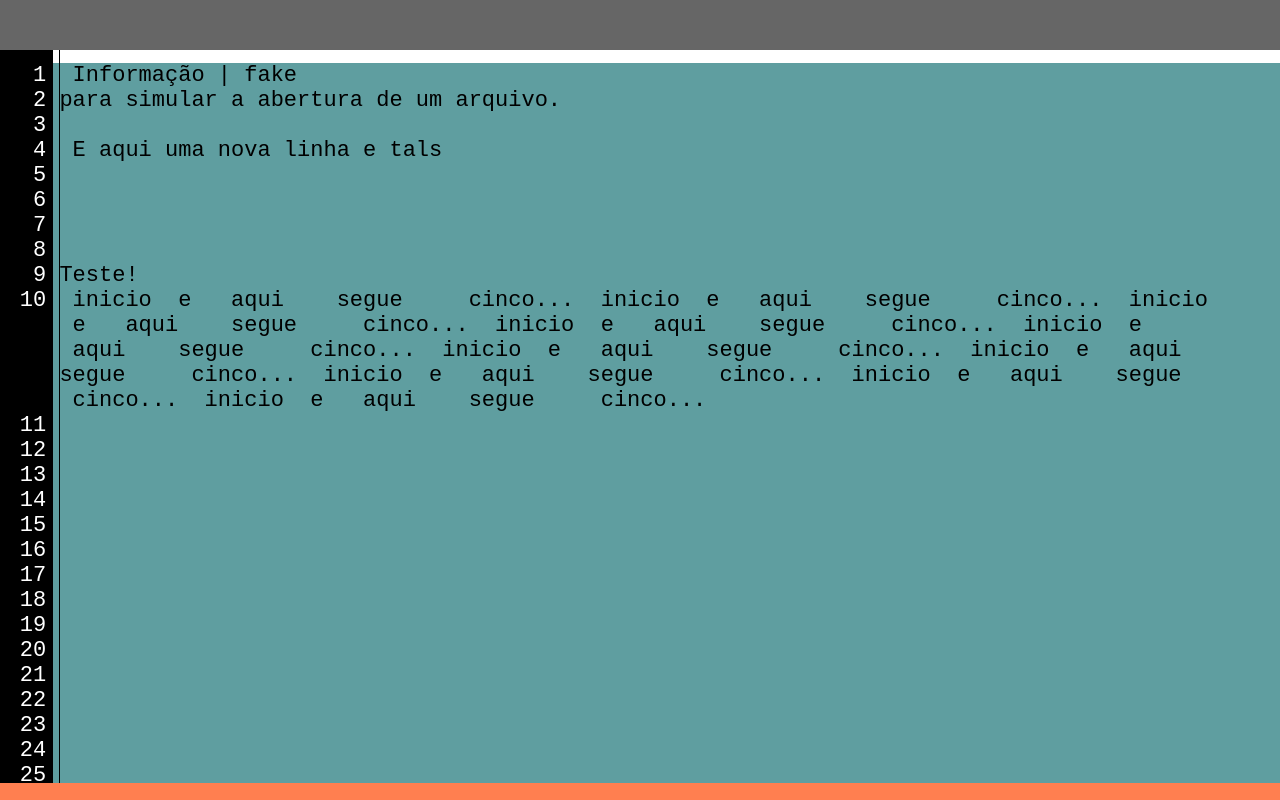
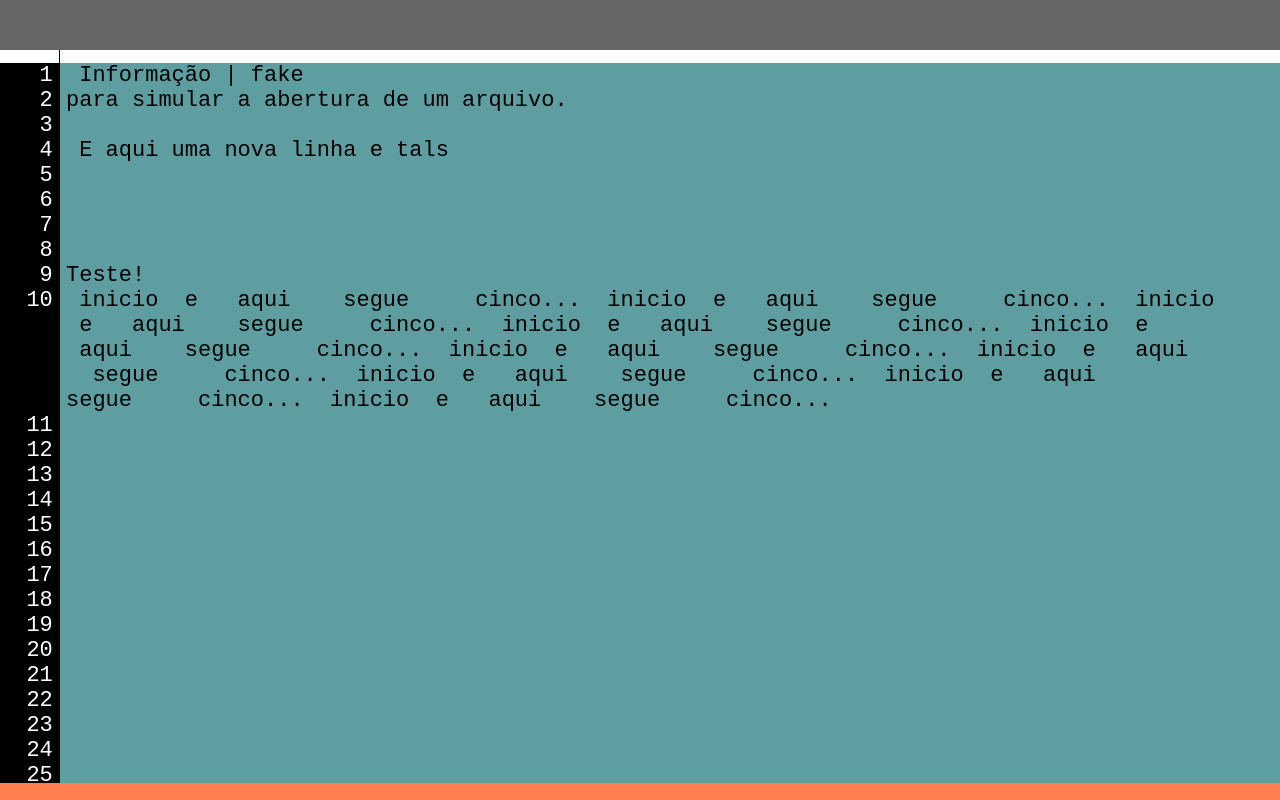
Before and after one commit to AeonDigital/Electron-Insert, an Electron app: page views/main/sample.html in a window 1280 px wide. Drawn offline with Linux system fonts and the light colour scheme.

Commit message:
Ajuste da faixa de contagem de linhas

```diff
--- a/resources/css2/structure.css
+++ b/resources/css2/structure.css
@@ -114,34 +114,25 @@ body.showMetaDataBar > main > section {
     Contador de linhas
 */
 body.showLineCounter > main > section p {
-    padding-left: var(--struct-document-line-counter-paragraph-space);
+    padding-left: calc(var(--struct-document-line-counter-paragraph-space) * 2);
 }
-body.showLineCounter main > section::before {
-    position: fixed;
-    top:0;
-    left: 0;
-    bottom: 0;
-    z-index: 1;
-
-    content: "";
-    width: var(--struct-document-horizontal-padding);
-    background-color: #000;
-}
-
 body.showLineCounter main > section > p::before {
     counter-increment: lines;
     content: counter(lines);
 
     position: absolute;
-    left: calc((var(--struct-document-horizontal-padding) + var(--struct-document-line-counter-paragraph-space)) * -1);
+    left: calc(var(--struct-document-horizontal-padding) * -1);
     z-index: 1;
 
     display: inline-block;
     width: var(--struct-document-horizontal-padding);
+    height: 100%;
+    padding-right: var(--struct-document-line-counter-paragraph-space);
 
 
     color:#FFF;
     text-align: right;
+    background-color: #000;
 }
 
 
```
